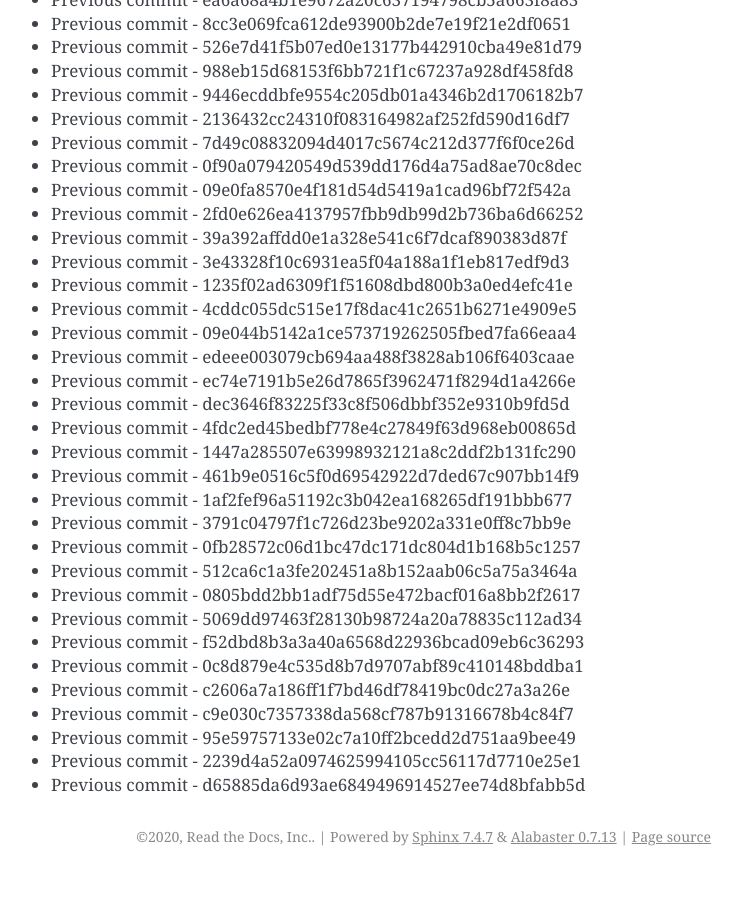
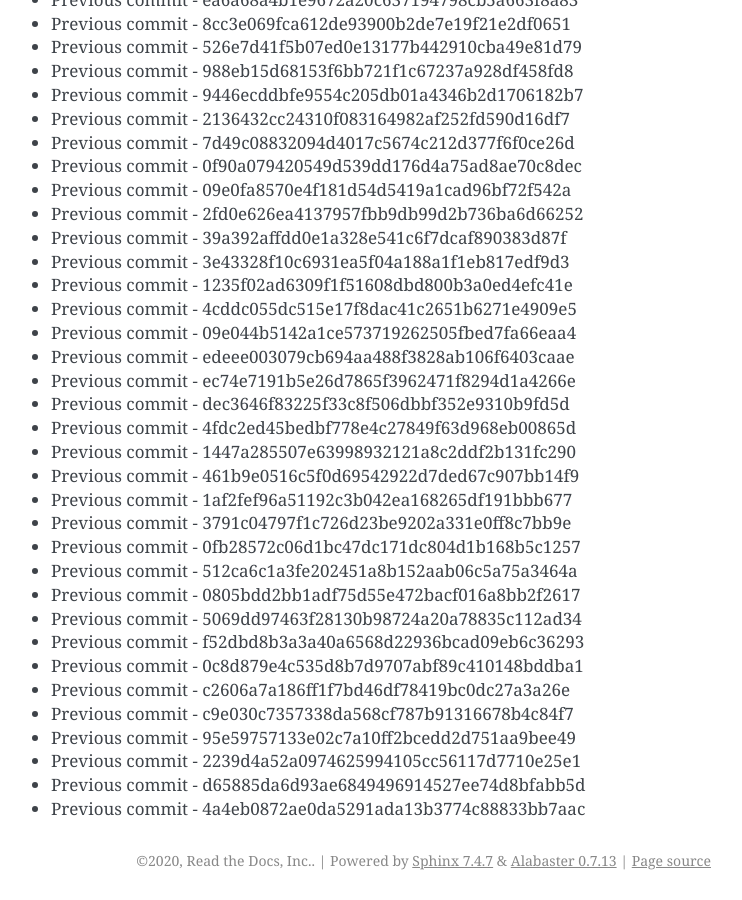
Before and after one commit to readthedocs/rtd-git-stresstest, a Sphinx documentation site: the page built from docs/updates.rst, in a window 1280 px wide and 900 px high, scrolled down 23929 px. Shown: the whole window, without its empty margins (399-1141 px from the left). Built offline with Sphinx 7.4.7, drawn with Linux system fonts in a browser that asks for light colours; before the commit the page ends 24805 px from its top, so only the background shows below that.

Commit message:
Generating commit from previous: 4a4eb0872ae0da5291ada13b3774c88833bb7aac

```diff
--- a/docs/updates.rst
+++ b/docs/updates.rst
@@ -1037,3 +1037,4 @@ It can be tested for any performance characteristics.
 * Previous commit - 95e59757133e02c7a10ff2bcedd2d751aa9bee49
 * Previous commit - 2239d4a52a0974625994105cc56117d7710e25e1
 * Previous commit - d65885da6d93ae6849496914527ee74d8bfabb5d
+* Previous commit - 4a4eb0872ae0da5291ada13b3774c88833bb7aac
```
